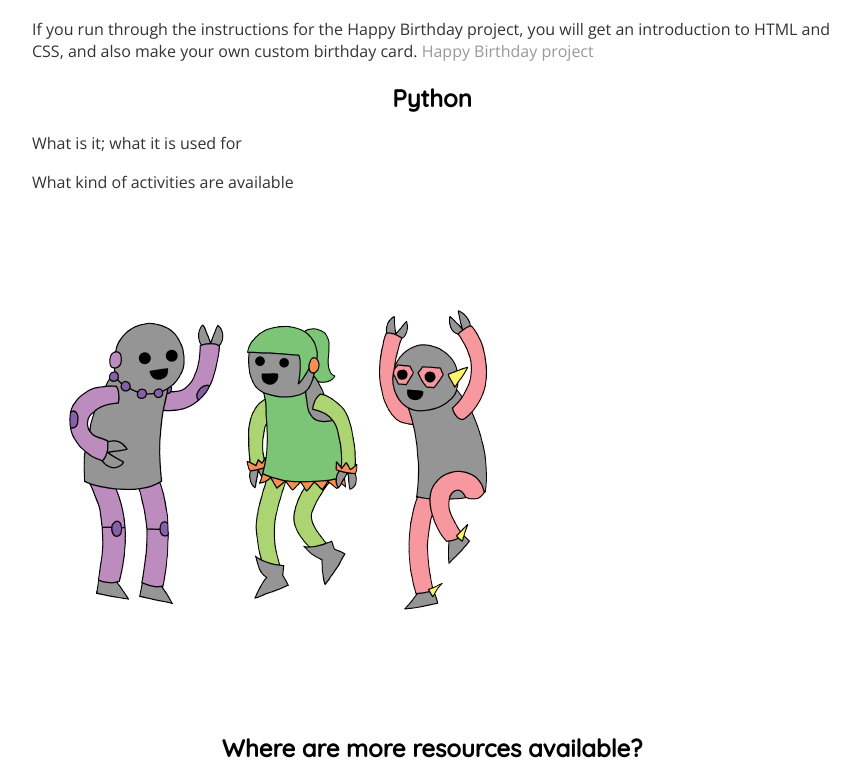
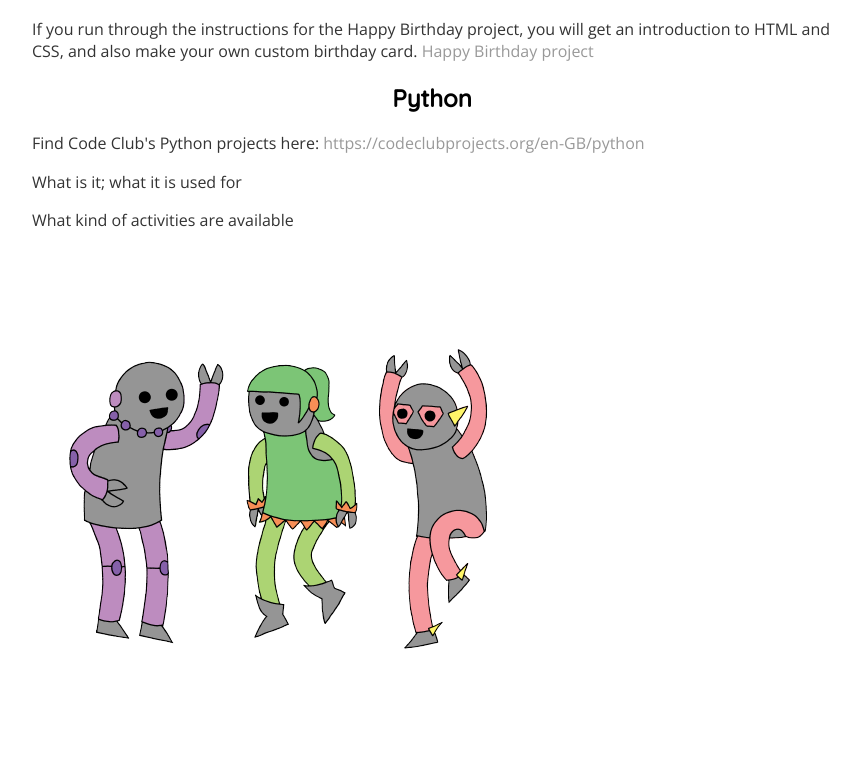
Before and after one commit to emillym/emillym.github.io, a Jekyll site: the page built from index.html, in a window 1280 px wide and 900 px high, scrolled down 4043 px, cut to the strip 128-900 px from the top of the window. Shown: the whole strip, without its empty margins (208-1068 px from the left). Built offline with Jekyll 4.4.1, drawn with Linux system fonts in a browser that asks for light colours.

Commit message:
Update index.html

```diff
--- a/index.html
+++ b/index.html
@@ -77,6 +77,7 @@ title: Code Club for Grownups
 	<a href="https://codeclubprojects.org/en-GB/webdev/happy-birthday/">Happy Birthday project</a>
 
 <h2 id="python">Python</h2>
+<p>Find Code Club's Python projects here: <a href="https://codeclubprojects.org/en-GB/python/">https://codeclubprojects.org/en-GB/python</a></p>
 			<P>What is it; what it is used for</P>
 			<p>What kind of activities are available</p>
 <img src="/images/codeclub2.png" />
```
